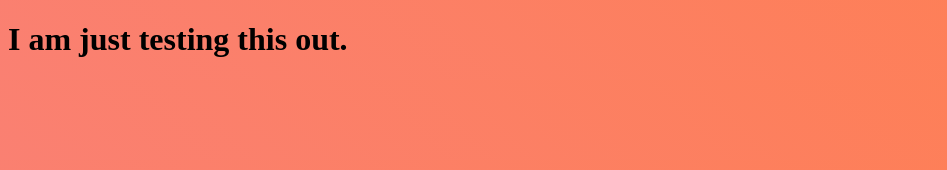
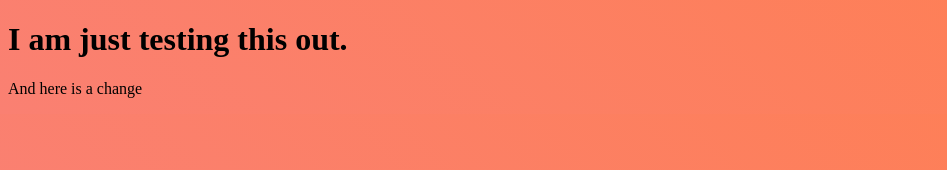
Before and after one commit to sullys-git/testing, a plain HTML site: page index.html in a window 1280 px wide. Shown: the top 170 px of the page, without its empty margins (0-947 px from the left). Drawn offline with Linux system fonts and the light colour scheme.

Commit message:
Update index.html

```diff
--- a/index.html
+++ b/index.html
@@ -8,6 +8,7 @@
 </head>
 <body>
     <h1>I am just testing this out.</h1>
+    <p>And here is a change</p>
 
 </body>
 </html>
```
